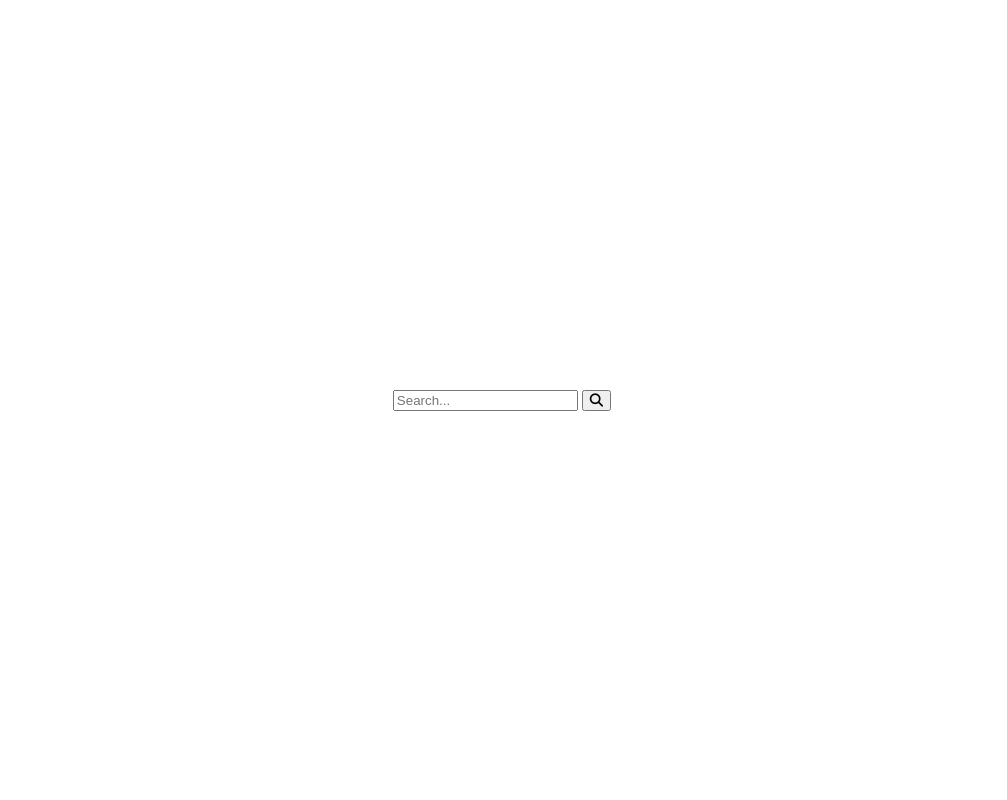
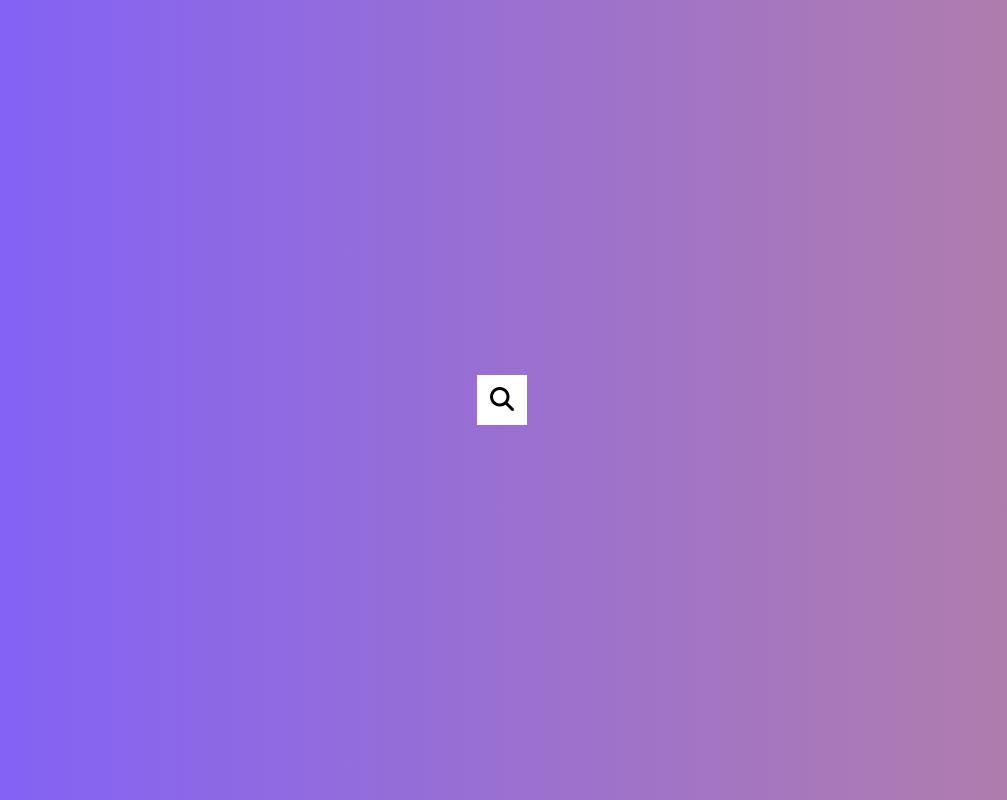
Before and after one commit to Kimmueses/Hidden_Search, a plain HTML site: page index.html in a window 1280 px wide. Shown: the whole page, without its empty margins (138-1145 px from the left). Drawn offline with Linux system fonts and the light colour scheme.

Commit message:
Styles search, input, & btn when inactive & active

```diff
--- a/style.css
+++ b/style.css
@@ -7,12 +7,56 @@
 }
 
 body {
+  background-image: linear-gradient(90deg, #7d5fff, #7158);
   font-family: "Roboto", sans-serif;
   display: flex;
-  flex-direction: column;
   align-items: center;
   justify-content: center;
   height: 100vh;
   overflow: hidden;
   margin: 0;
 }
+
+/* Styling search */
+.search {
+position: absolute;
+height: 50px;
+}
+
+.search .input {
+  background-color: white;
+  border: 0;
+  font-size: 18px;
+  padding: 15px;
+  height: 50px;
+  width: 50px;
+  transition: width 0.3s ease;
+}
+
+/* Styling button */
+.btn {
+  background-color: white;
+  border: 0;
+  cursor: pointer;
+  font-size: 24px;
+  position: absolute;
+  top: 0;
+  left: 0;
+  height: 50px;
+  width: 50px;
+  transition: transform 0.3s ease;
+}
+
+.btn:focus,
+.input:focus {
+  outline: none;
+}
+
+/* Styling active input to widen it and button to move it */
+.search.active .input {
+  width: 200px;
+}
+
+.search.active .btn {
+  transform: translateX(198px);
+}
```
